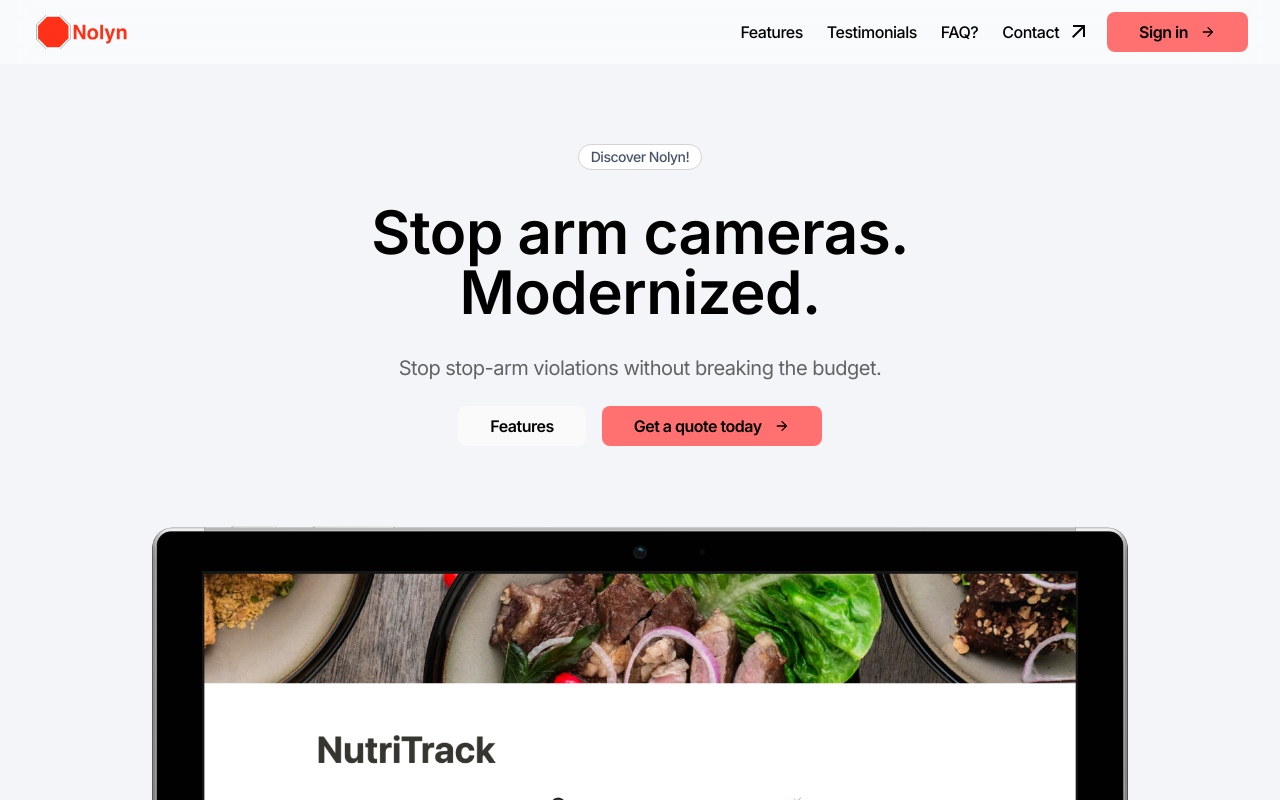
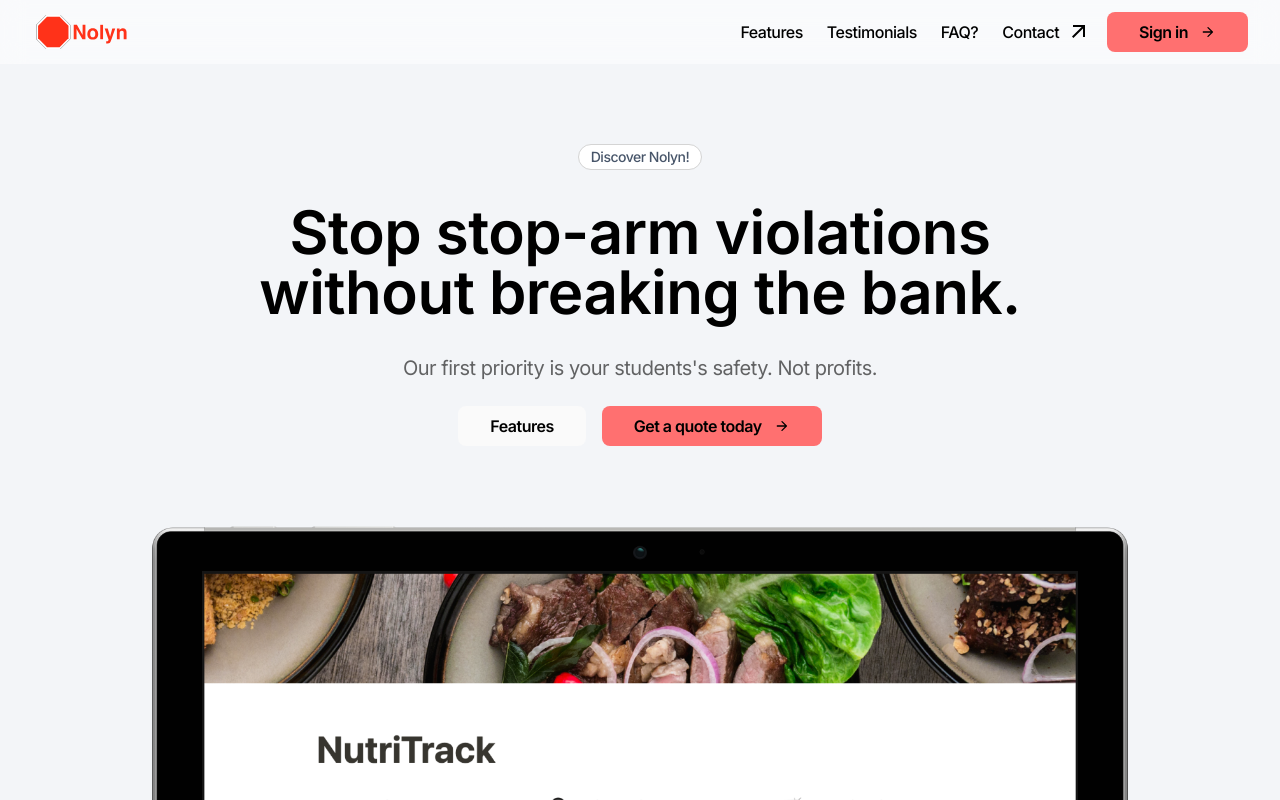
Before and after one commit to kaijif/nolyn.co, a Next.js app: page / in a window 1280 px wide. Shown: the top 800 px of the page. Built offline with nearby package versions, Linux system fonts and the light colour scheme.

Commit message:
epic hero

```diff
--- a/components/Banner/HomeBanner.js
+++ b/components/Banner/HomeBanner.js
@@ -20,14 +20,15 @@ export const HomeBanner = () => {
                 {/* Appear Second */}
                 <MotionBTTContainer transition={{ delay: 0.4, duration: 0.5 }}>
                     <PageTitle className="text-center mx-auto" type="heavy">
-                        Stop arm cameras. Modernized.
+                        Stop stop-arm violations without breaking the bank.{" "}
+
                     </PageTitle>
                 </MotionBTTContainer>
                 {/* Appear Third */}
                 <MotionBTTContainer transition={{ delay: 0.6, duration: 0.5 }}>
                     <Content className="text-center" alignment="center">
                         <p>
-                            Stop stop-arm violations without breaking the budget.{" "}
+                        Our first priority is your students's safety. Not profits.
                         </p>
                     </Content>
                     <div className="mt-6 mb-16 text-center">
--- a/components/Footer/Footer.js
+++ b/components/Footer/Footer.js
@@ -63,9 +63,9 @@ export const Footer = () => {
                             <div className="footer--logo grid gap-8">
                                 <Link href="/">
                                     <Image
-                                        src="/nutritrack.svg"
+                                        src="/img/logo.svg"
                                         alt="logo"
-                                        className="h-10 w-auto"
+                                        className="h-11 w-auto"
                                         height="25"
                                         width="100"
                                         priority
@@ -127,16 +127,9 @@ export const Footer = () => {
             <SectionContainer className="footer-credits relative z-10">
                 <div className="wrap wrap-px py-6">
                     <p className="my-0">
-                        © {year} Nutritrack. All rights reserved{" - "}
+                        © {year} Nolyn. All rights reserved{" - "}
                         <span className="font-normal">
                             A template by{" "}
-                            <Link
-                                className="transition-colors duration-300 hover:underline"
-                                href="https://chrstnl.com"
-                                target="_blank"
-                            >
-                                chrstnl.
-                            </Link>
                         </span>
                     </p>
                 </div>
```
